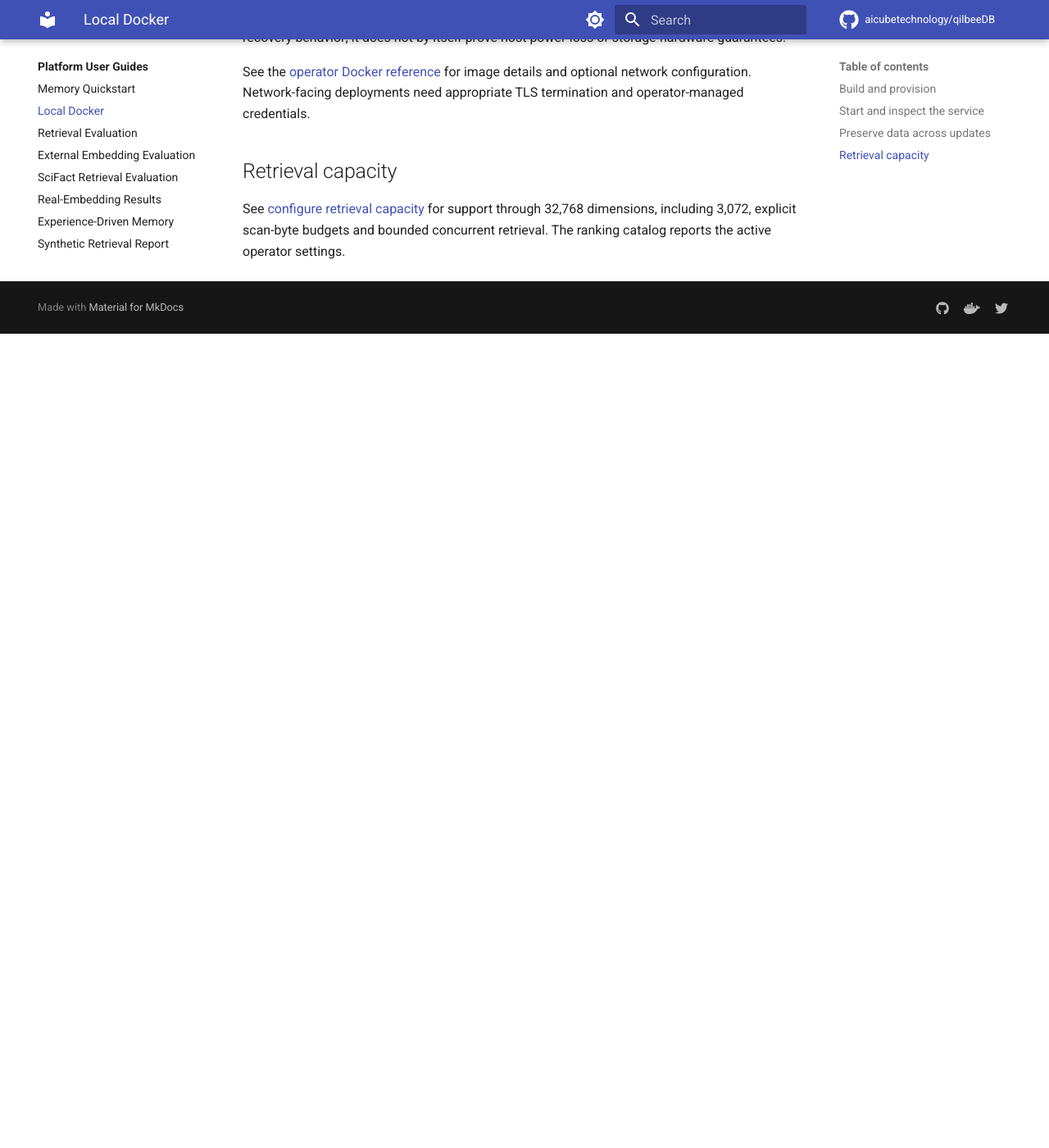
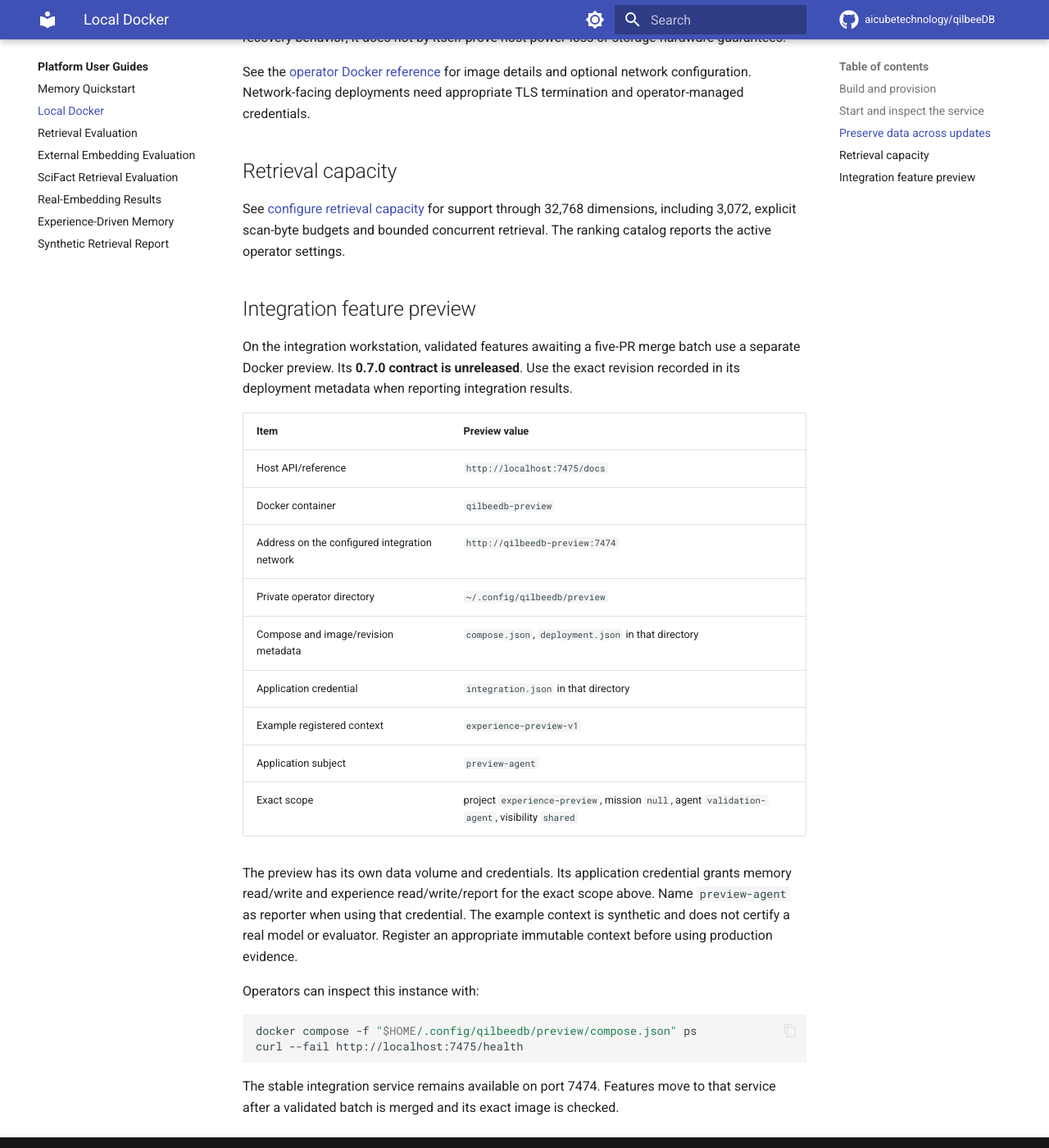
Before and after one commit to aicubetechnology/qilbeeDB, an MkDocs documentation site: the page built from docs/user/deployment.md, in a window 1280 px wide and 1400 px high, scrolled down 1399 px. Shown: the whole window at 82% size. Built offline with MkDocs 1.6.1 and Material for MkDocs 9.7.7, drawn with Linux system fonts in a browser that asks for light colours; comment, search, counter and statistics services are not loaded; before the commit the page ends 1806 px from its top, so only the background shows below that.

Commit message:
docs: describe the isolated integration feature preview

````diff
--- a/docs/user/deployment.md
+++ b/docs/user/deployment.md
@@ -67,3 +67,37 @@ TLS termination and operator-managed credentials.
 See [configure retrieval capacity](../operations/retrieval-capacity.md) for support
 through 32,768 dimensions, including 3,072, explicit scan-byte budgets and bounded
 concurrent retrieval. The ranking catalog reports the active operator settings.
+
+## Integration feature preview
+
+On the integration workstation, validated features awaiting a five-PR merge batch
+use a separate Docker preview. Its **0.7.0 contract is unreleased**. Use the exact
+revision recorded in its deployment metadata when reporting integration results.
+
+| Item | Preview value |
+| --- | --- |
+| Host API/reference | `http://localhost:7475/docs` |
+| Docker container | `qilbeedb-preview` |
+| Address on the configured integration network | `http://qilbeedb-preview:7474` |
+| Private operator directory | `~/.config/qilbeedb/preview` |
+| Compose and image/revision metadata | `compose.json`, `deployment.json` in that directory |
+| Application credential | `integration.json` in that directory |
+| Example registered context | `experience-preview-v1` |
+| Application subject | `preview-agent` |
+| Exact scope | project `experience-preview`, mission `null`, agent `validation-agent`, visibility `shared` |
+
+The preview has its own data volume and credentials. Its application credential
+grants memory read/write and experience read/write/report for the exact scope
+above. Name `preview-agent` as reporter when using that credential. The example
+context is synthetic and does not certify a real model or evaluator. Register an
+appropriate immutable context before using production evidence.
+
+Operators can inspect this instance with:
+
+```bash
+docker compose -f "$HOME/.config/qilbeedb/preview/compose.json" ps
+curl --fail http://localhost:7475/health
+```
+
+The stable integration service remains available on port 7474. Features move to
+that service after a validated batch is merged and its exact image is checked.
````
